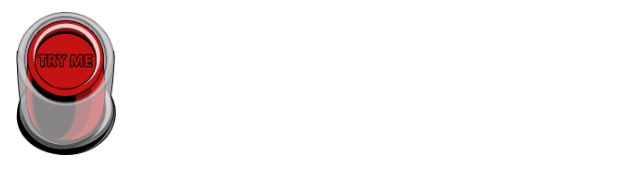
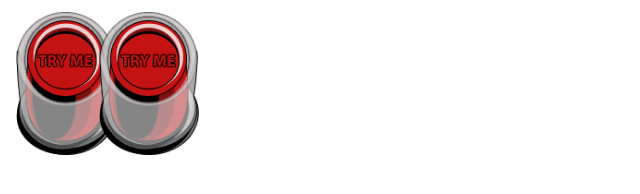
Before and after one commit to MikeTheFyke/SoundBoard, a plain HTML site: page index.html in a window 1280 px wide. Shown: the whole page, without its empty margins (0-640 px from the left). Drawn offline with Linux system fonts and the light colour scheme.

Commit message:
Added nav container

```diff
--- a/index.css
+++ b/index.css
@@ -1,3 +1,7 @@
+.buttonNav{
+
+}
+
 #submitButt{
     background-color:transparent;
     width: 79px;
--- a/index.html
+++ b/index.html
@@ -7,8 +7,9 @@
 
 <body>
 
-    <nav>
-        <button id="submitButt" onclick="beep.play(); buttonAnimate()"><img id="cowImg" src="./images/button01.png" style="width:100px"></button>
+    <nav id="buttonNav">
+        <button id="submitButt" onclick="cowSound.play(); buttonAnimate()"><img id="cowImg" src="./images/button01.png" style="width:100px"></button>
+        <button id="submitButt" onclick="cowSound.play(); buttonAnimate()"><img id="cowImg" src="./images/button01.png" style="width:100px"></button>
     </nav>
 
     <script src="./logic.js"></script>
--- a/logic.js
+++ b/logic.js
@@ -1,7 +1,7 @@
-var beep = new Audio();
+var cowSound = new Audio();
 
 
-beep.src = "./audio/Cow_Moo.mp3";
+cowSound.src = "./audio/Cow_Moo.mp3";
 
 function buttonAnimate () {
     document.getElementById("cowImg").src = "./images/Button.gif";
```
